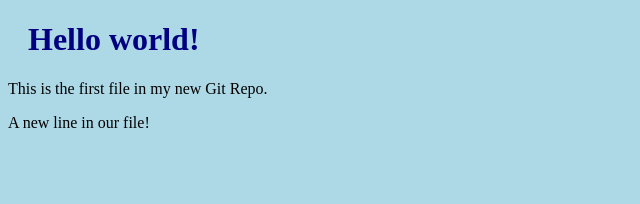
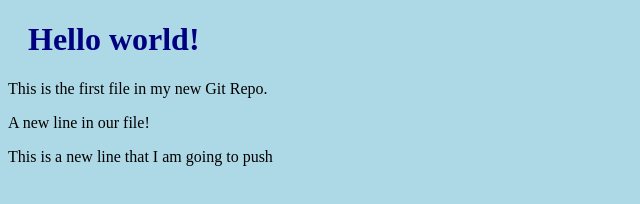
Before and after one commit to mabindy/w-repo, a plain HTML site: page index.html in a window 1280 px wide. Shown: the whole page, without its empty margins (0-640 px from the left). Drawn offline with Linux system fonts and the light colour scheme.

Commit message:
Updated the index file

```diff
--- a/index.html
+++ b/index.html
@@ -9,6 +9,7 @@
 <h1>Hello world!</h1>
 <p>This is the first file in my new Git Repo.</p>
 <p>A new line in our file!</p>
+<p>This is a new line that I am going to push</p>
 
 </body>
 </html>
```
